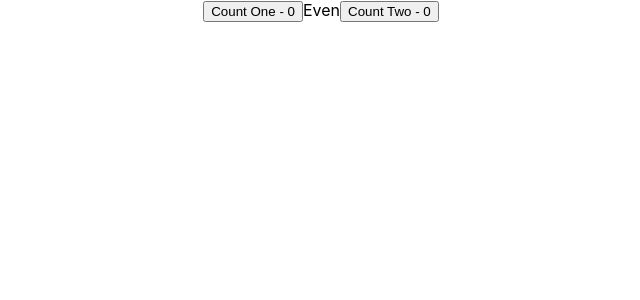
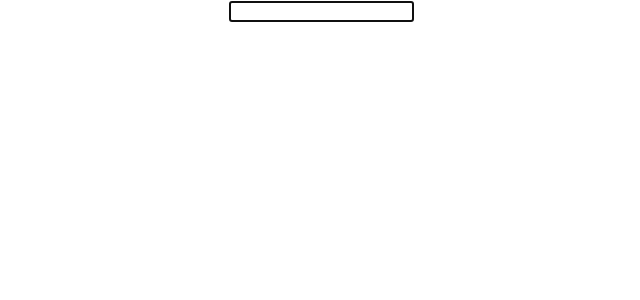
Before and after one commit to sigvant/react-hooks-codevolution, a React (Create React App) app: page / in a window 1280 px wide. Shown: the top 300 px of the page, without its empty margins (319-959 px from the left). Built offline with nearby package versions, Linux system fonts and the light colour scheme.

Commit message:
use ref hook part 2

```diff
--- a/src/App.js
+++ b/src/App.js
@@ -1,10 +1,10 @@
 import './App.css';
-import Counter from './components/Counter';
+import FocusInput from './components/FocusInput';
 
 function App() {
   return (
       <div className="App">
-        <Counter/>
+        <FocusInput/>
       </div>
   );
 }
--- /dev/null
+++ b/src/components/FocusInput.js
@@ -0,0 +1,22 @@
+import React, { useEffect, useRef } from 'react'
+
+function FocusInput() {
+
+    const inputRef = useRef(null)
+    // call useRef with initial value to a variable
+
+    useEffect(() => {
+        // focus the input
+        inputRef.current.focus()
+
+    }, [])
+
+    return (
+        <div>
+            <input ref={inputRef} type="text" />
+            {/* add the reserved REF keyword here */}
+        </div>
+    )
+}
+
+export default FocusInput
```
